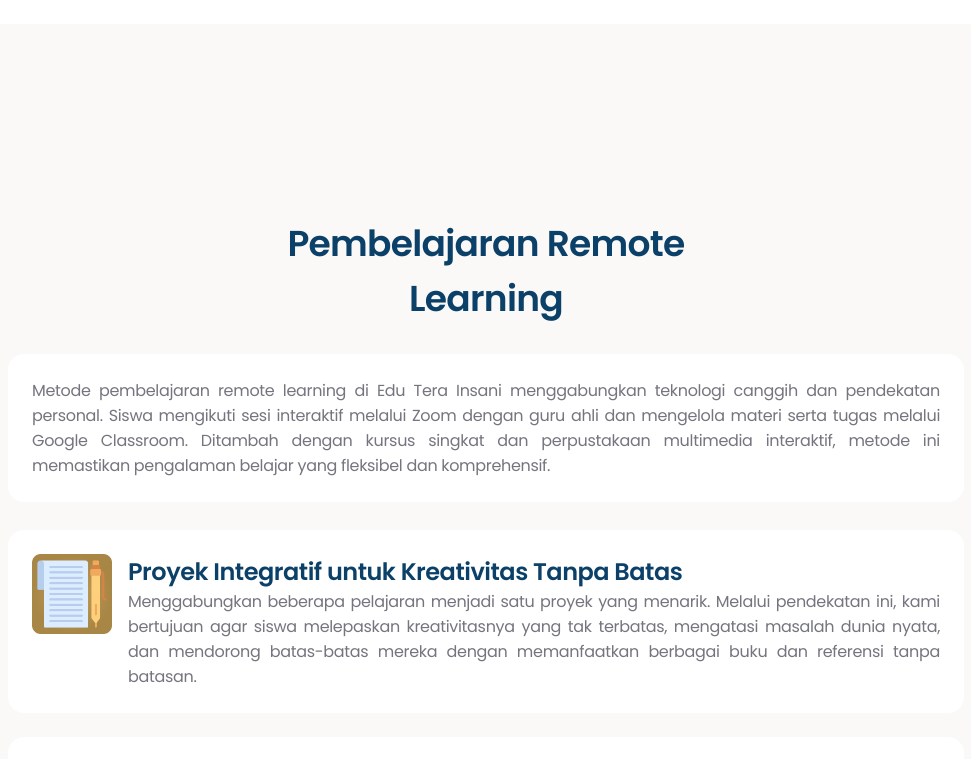
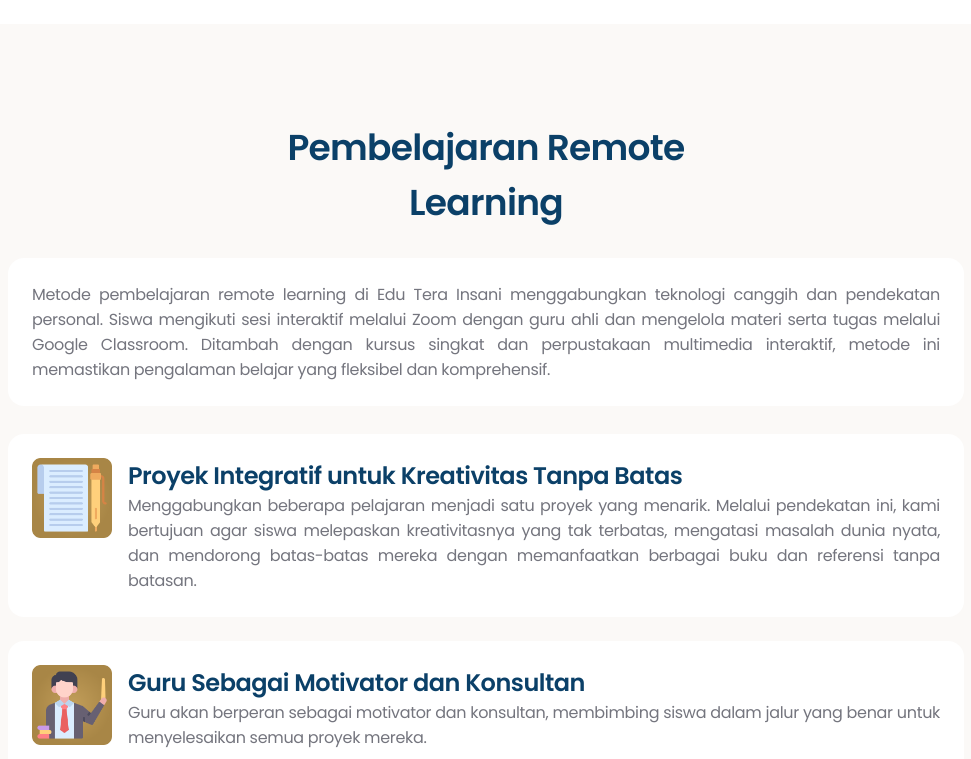
Before and after one commit to Ideatecore-dev-team/EduteraInsani-client, a React (Vite) app: page /curriculum in a window 1280 px wide. Shown: the part 929-1688 px from the top of the page, without its empty margins (154-1125 px from the left). Built offline with nearby package versions, Linux system fonts and the light colour scheme.

Commit message:
FIX : Curriculum page, RemoteLearningSection, padding

```diff
--- a/src/components/AboutHero.jsx
+++ b/src/components/AboutHero.jsx
@@ -1,5 +1,5 @@
 import "./AboutHero.css";
-import ButtonLink from "./Buttons/ButtonLink";
+import ButtonLink from "./Buttons/Buttonlink";
 import Column from "./Layouts/Column";
 import Container from "./Layouts/Container";
 import Row from "./Layouts/Row";
--- a/src/components/Booklet.jsx
+++ b/src/components/Booklet.jsx
@@ -1,5 +1,5 @@
 import React from "react";
-import ButtonLink from "./Buttons/ButtonLink";
+import ButtonLink from "./Buttons/Buttonlink";
 import Book from "/images/booklet.png";
 import "./Booket.css";
 
--- a/src/components/CurriculumHero.jsx
+++ b/src/components/CurriculumHero.jsx
@@ -1,6 +1,6 @@
 import React from "react";
 import "./CurriculumHero.css";
-import ButtonLink from "./Buttons/ButtonLink";
+import ButtonLink from "./Buttons/Buttonlink";
 import Logo from "/images/logo-silhouette.png";
 import Mascot from "/images/curriculum-mascot.png";
 
--- a/src/components/Hero.jsx
+++ b/src/components/Hero.jsx
@@ -1,7 +1,7 @@
 /* eslint-disable react/prop-types */
 import React from "react";
 import "./Hero.css";
-import ButtonLink from "./Buttons/ButtonLink";
+import ButtonLink from "./Buttons/Buttonlink";
 import Banner from "/images/Main Banner.png";
 import MobileBanner from "/images/banner-mobile.png";
 import Teacher1 from "/images/teacher-1.png";
--- a/src/components/HomeCurriculum.jsx
+++ b/src/components/HomeCurriculum.jsx
@@ -1,6 +1,6 @@
 import React from "react";
 import Logo from "/images/curriculum-logo.png";
-import ButtonLink from "./Buttons/ButtonLink";
+import ButtonLink from "./Buttons/Buttonlink";
 
 function HomeCurriculum() {
   return (
--- a/src/components/RemoteLearningSection.jsx
+++ b/src/components/RemoteLearningSection.jsx
@@ -63,7 +63,7 @@ function RemoteLearning() {
     ));
 
   return (
-    <div className="remote flex items-center lg:py-24 py-12 lg:flex-col lg:block bg-background">
+    <div className="remote flex items-center lg:pb-24 pb-12 lg:flex-col lg:block bg-background">
       <div className="remote-container w-base-content flex flex-col gap-6 lg:gap-7 items-center justify-center mx-auto">
         <h2 className=" text-primary text-2xl lg:text-4xl font-semibold text-center">
           Pembelajaran Remote <br /> Learning
```
